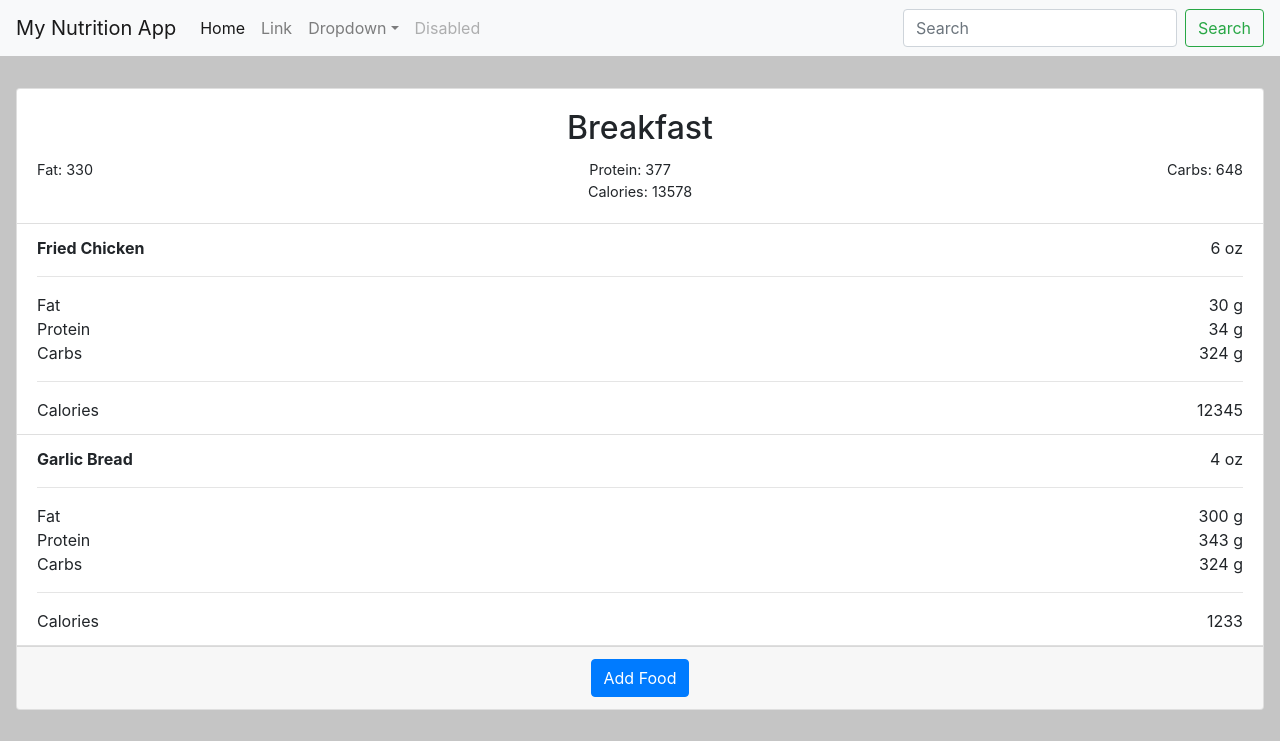
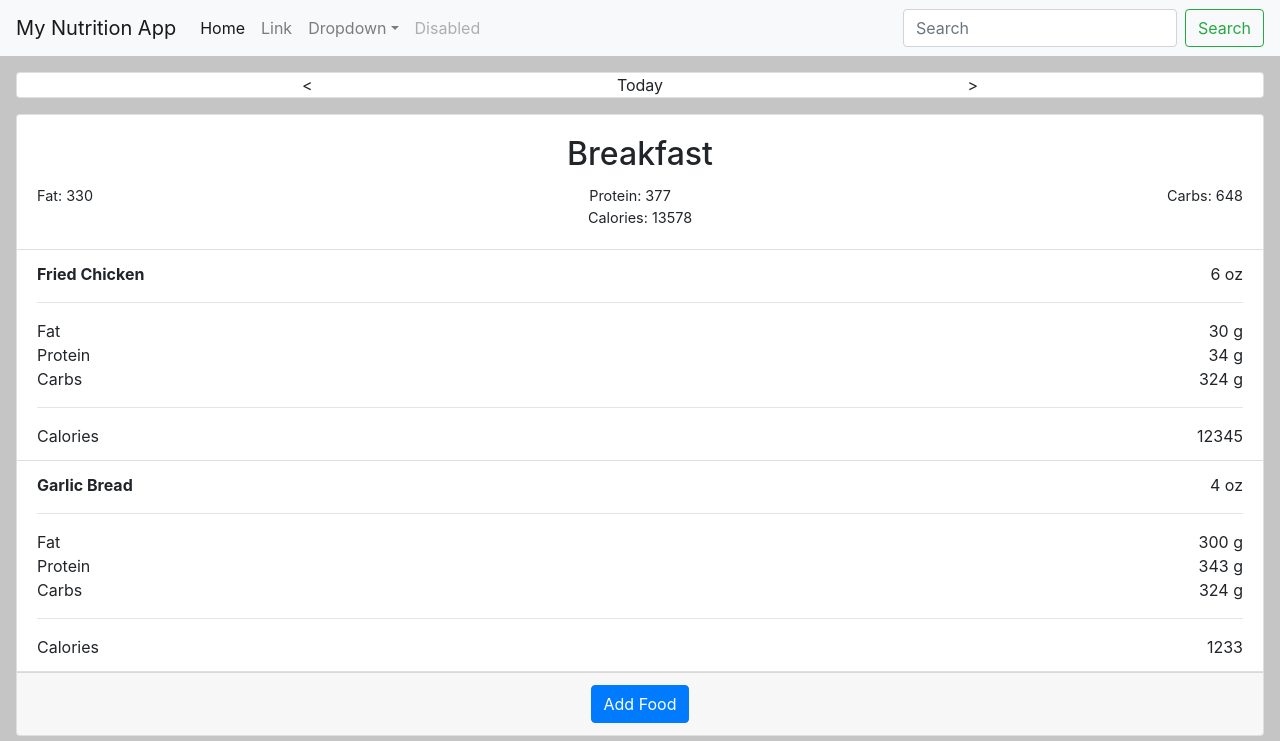
Before and after one commit to ctram/my-nutrition-app, a React (Create React App) app: page / in a window 1280 px wide. Shown: the top 741 px of the page. Built offline with nearby package versions, Linux system fonts and the light colour scheme.

Commit message:
adds nav for changing between days.

```diff
--- a/src/components/App.js
+++ b/src/components/App.js
@@ -1,20 +1,23 @@
 import React from 'react';
-
-import '../styles/App.css';
+import moment from 'moment';
 
 import NavBar from './NavBar';
+import NavDate from './NavDate';
+
 import MealStats from './MealStats';
 import ModalAddFoodToMeal from './ModalAddFoodToMeal';
 
+import '../styles/App.css';
 import mockData from '../mock-data/days.json';
 
 import { newDayTemplate } from '../helpers/days';
+import { DATE_FORMAT } from '../constants/base';
 
 class App extends React.Component {
   constructor(props) {
     super(props);
 
-    const dateToday = new Date().toJSON().split('T')[0];
+    const dateToday = moment().format(DATE_FORMAT);
     const days = {};
     days[dateToday] = newDayTemplate();
 
@@ -35,6 +38,7 @@ class App extends React.Component {
     this.closeModal = this.closeModal.bind(this);
     this.showModalAddFoodToMeal = this.showModalAddFoodToMeal.bind(this);
     this.addFoodToMeal = this.addFoodToMeal.bind(this);
+    this.changeDate = this.changeDate.bind(this);
   }
 
   componentDidMount() {
@@ -76,8 +80,6 @@ class App extends React.Component {
       day = newDayTemplate();
     }
 
-
-
     day.foods[mealType].items.push(food);
     days[date] = day;
 
@@ -87,6 +89,27 @@ class App extends React.Component {
         return resolve();
       })
     });
+  }
+
+  changeDate(direction) {
+    const { date, days } = this.state;
+    const m = moment(date);
+
+    if (direction === 'prev') {
+      m.subtract(1, 'day');
+    } else if (direction === 'next') {
+      m.add(1, 'day');
+    } else {
+      console.error(`'${direction}' is not an expected direction; was expecting 'prev' or 'next'`);
+    }
+
+    const nextDate = m.format('YYYY-MM-DD');
+
+    if (!days[nextDate]) {
+      days[nextDate] = newDayTemplate();
+    }
+
+    this.setState({ date: nextDate, days });
   }
 
   render() {
@@ -115,9 +138,13 @@ class App extends React.Component {
 
     return (
       <div className="App">
+        {domModal}
         <NavBar />
-        {domModal}
         <div className="main-content p-3">
+          <NavDate
+            date={date}
+            onChangeDate={this.changeDate}
+          />
           <div className="py-3">
             <MealStats
               name="breakfast"
--- /dev/null
+++ b/src/components/NavDate.js
@@ -0,0 +1,39 @@
+import React from 'react';
+
+import '../styles/NavDate.css';
+
+import moment from 'moment';
+import { DATE_FORMAT } from '../constants/base';
+
+function NavDate (props) {
+  const { date, onChangeDate } = props;
+
+  let labelDate;
+
+  if (date === moment().format(DATE_FORMAT)) {
+    labelDate = 'Today'
+  } else {
+    const arr = date.split('-');
+    labelDate = `${arr[1]}/${arr[2]}/${arr[0]}`;
+  }
+
+  return (
+    <div className="nav-date">
+      <div className="card">
+        <div className="d-flex align-items-center justify-content-center">
+          <span onClick={() => (onChangeDate('prev'))} className="chevron">
+            &lt;
+          </span>
+          <span className="d-inline mx-3 date w-50">
+            {labelDate}
+          </span>
+          <span onClick={() => (onChangeDate('next'))} className="chevron">
+            &gt;
+          </span>
+        </div>
+      </div>
+    </div>
+  );
+}
+
+export default NavDate;
```
